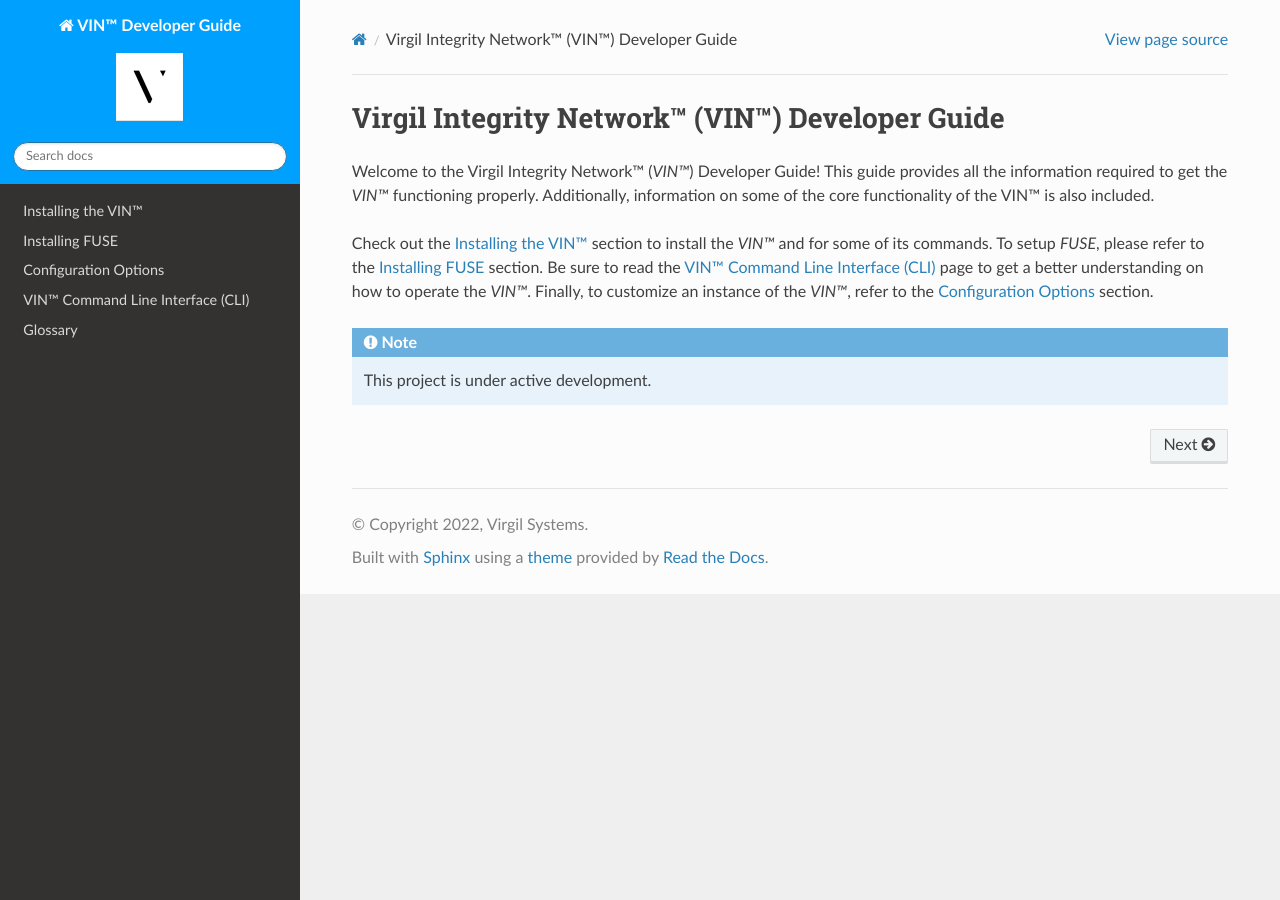
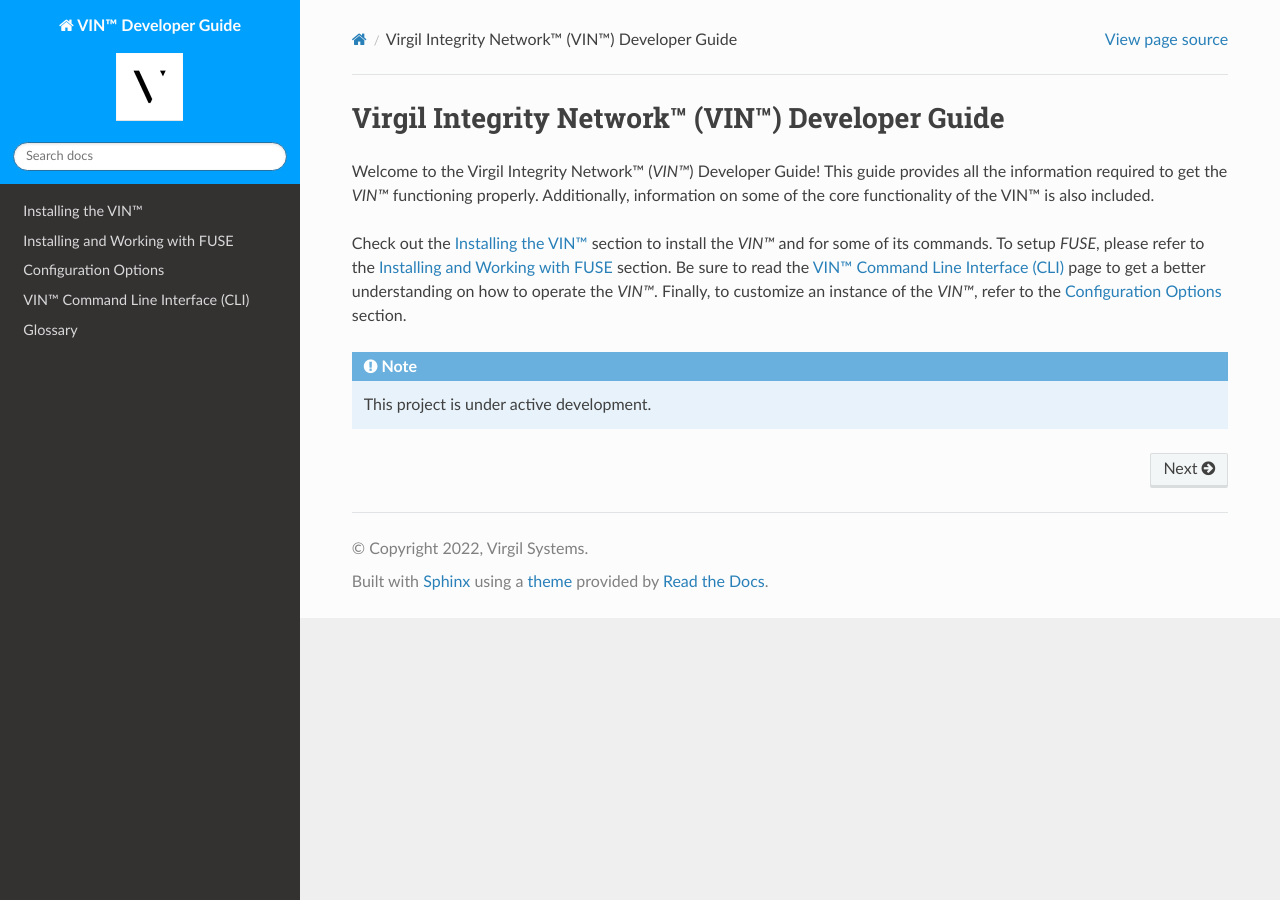
Before and after one commit to Market-Insight-Solutions-LLC/vin-developer-guide, a Sphinx documentation site: the page built from docs/source/index.rst, in a window 1280 px wide. Built offline with Sphinx 7.4.7 and the Read the Docs theme 2.0.0, drawn with Linux system fonts in a browser that asks for light colours; some of the changed lines change nothing that is shown.

Commit message:
updated fuse instructions

```diff
--- a/docs/source/index.rst
+++ b/docs/source/index.rst
@@ -4,7 +4,7 @@
 
 Welcome to the Virgil Integrity Network™ (*VIN™*) Developer Guide! This guide provides all the information required to get the *VIN™* functioning properly. Additionally, information on some of the core functionality of the VIN™ is also included.
 
-Check out the :doc:`getting_started_with_vin` section to install the *VIN™* and for some of its commands. To setup *FUSE*, please refer to the :doc:`vin_demo` section. Be sure to read the :doc:`vin_cli` page to get a better understanding on how to operate the *VIN™*. Finally, to customize an instance of the *VIN™*, refer to the :doc:`configuration` section.
+Check out the :doc:`getting_started_with_vin` section to install the *VIN™* and for some of its commands. To setup *FUSE*, please refer to the :doc:`vin_fuse` section. Be sure to read the :doc:`vin_cli` page to get a better understanding on how to operate the *VIN™*. Finally, to customize an instance of the *VIN™*, refer to the :doc:`configuration` section.
 
 .. note::
 
@@ -15,7 +15,7 @@
    :hidden:
 
    getting_started_with_vin
-   vin_demo
+   vin_fuse
    configuration
    vin_cli
    glossary
```
